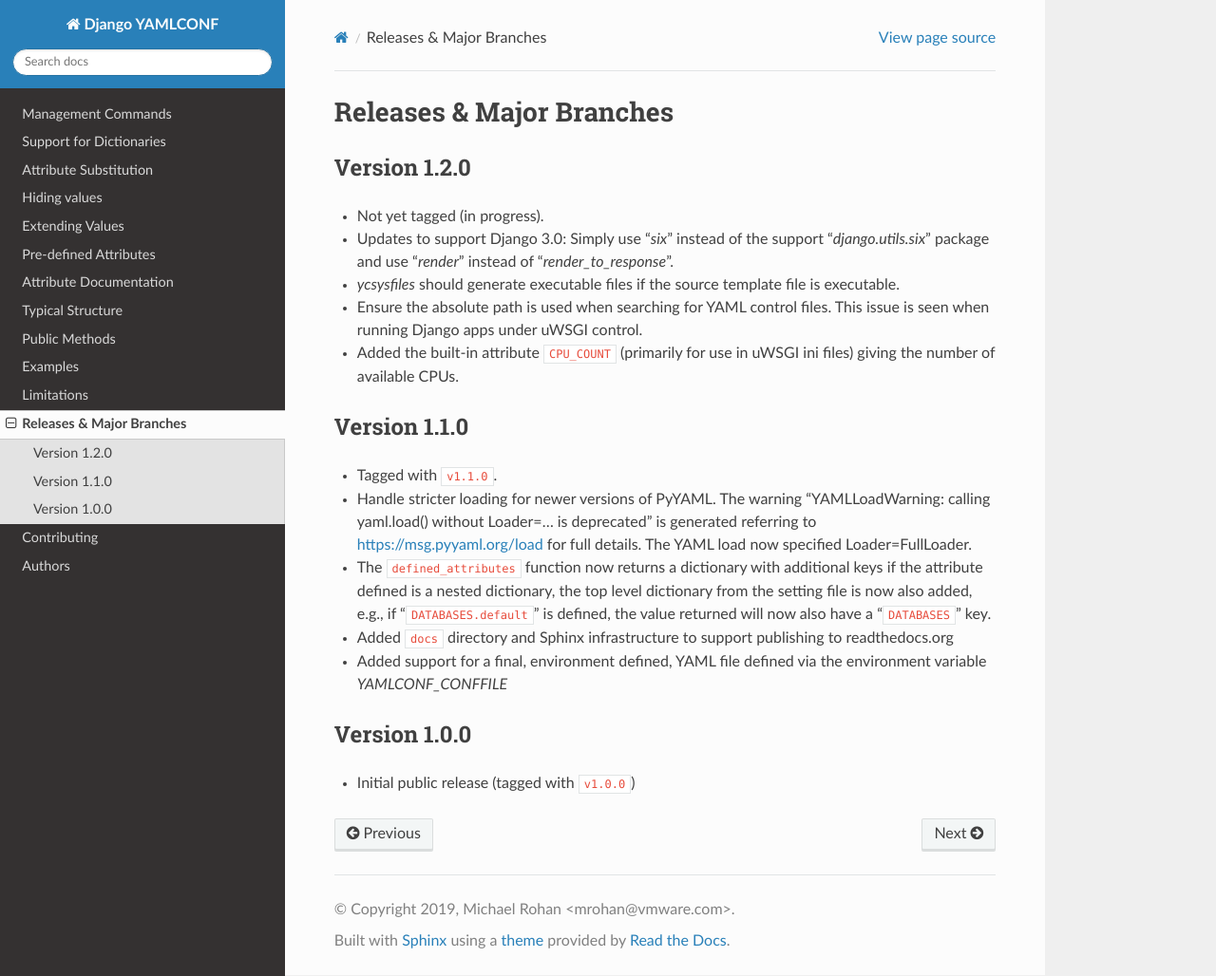
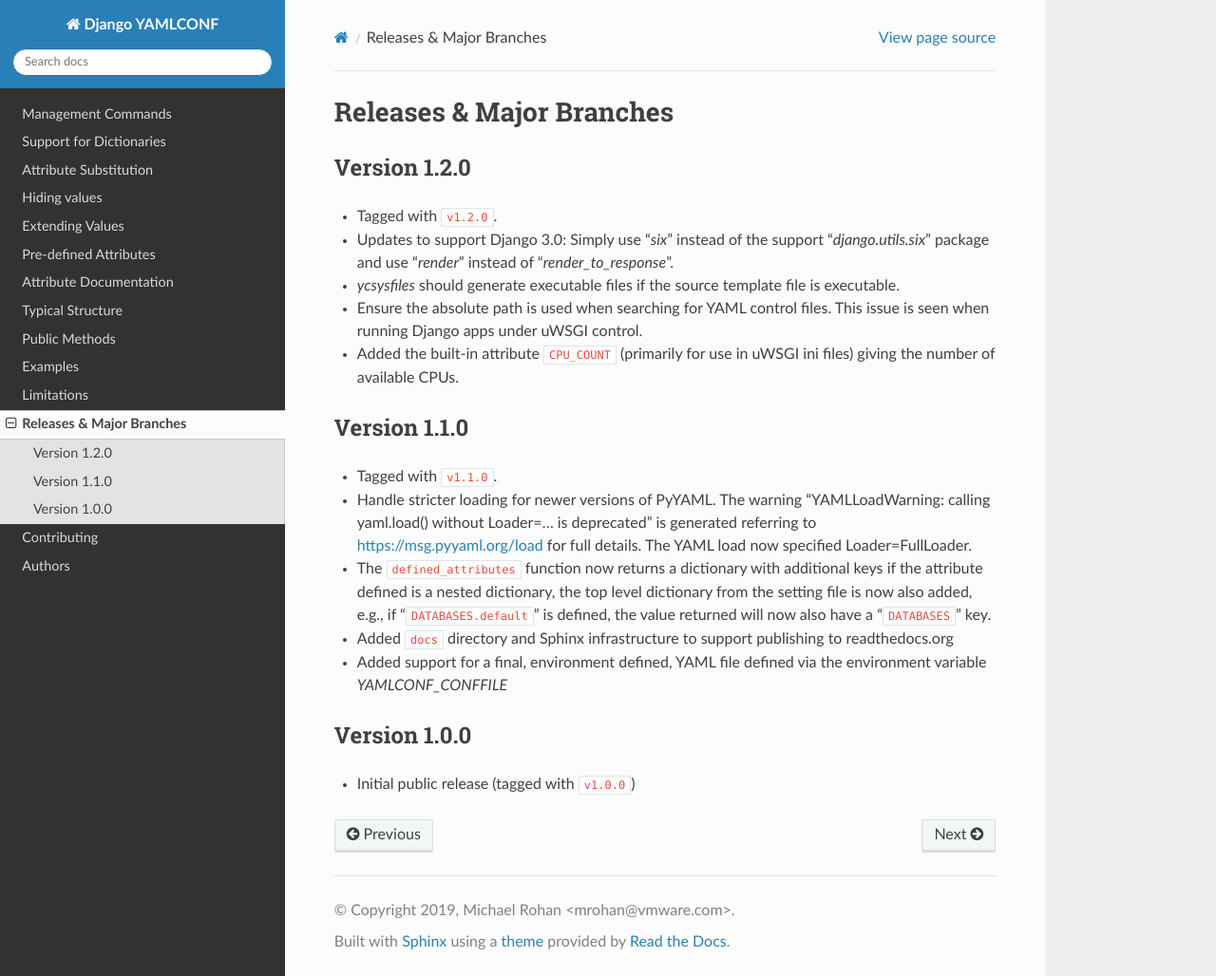
Before and after one commit to vmware/django-yamlconf, a Sphinx documentation site: the page built from docs/releases.rst, in a window 1280 px wide and 1028 px high. Shown: the whole window at 95% size. Built offline with Sphinx 7.4.7 and the Read the Docs theme 2.0.0, drawn with Linux system fonts in a browser that asks for light colours.

Commit message:
Update version to v1.2.0
Update the version file to 1.2.0 and update the docs to reflect the
Feb 23, 2020 release date.

Signed-off-by: Michael Rohan <mrohan@vmware.com>

```diff
--- a/docs/releases.rst
+++ b/docs/releases.rst
@@ -12,7 +12,7 @@ Releases & Major Branches
 Version 1.2.0
 ~~~~~~~~~~~~~
 
-- Not yet tagged (in progress).
+- Tagged with ``v1.2.0``.
 - Updates to support Django 3.0: Simply use "`six`" instead of the
   support "`django.utils.six`" package and use "`render`" instead of
   "`render_to_response`".
```
Also changed, not shown: CHANGELOG.md (+1 -1 lines), 1 other file.
